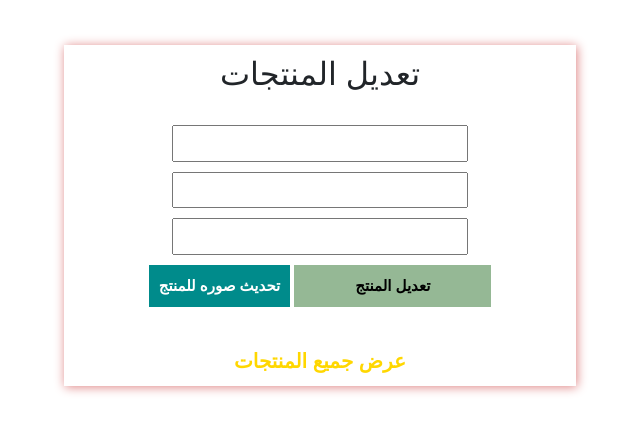
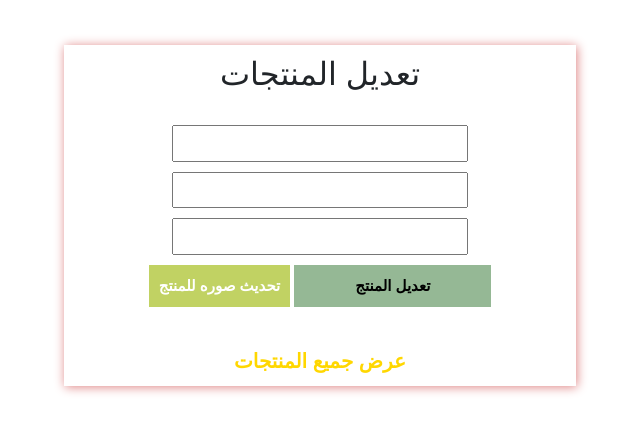
Before and after one commit to h4nas/store-wepsit, a PHP site: page /updata.php?id=1 in a window 1280 px wide. Shown: the top 433 px of the page, without its empty margins (320-960 px from the left). Run offline with PHP 8.4, Linux system fonts and the light colour scheme; data that the repository does not hold is empty.

Commit message:
editing label color to yellow in indix.css file

```diff
--- a/index.css
+++ b/index.css
@@ -33,7 +33,7 @@ label{
     cursor: pointer;
     font-weight: bold;
     font-size: 15px;
-    background-color: darkcyan;
+    background-color: rgb(193, 210, 99);
     font-family: 'cairo',sans-serif;
     color: white;
 }
```
